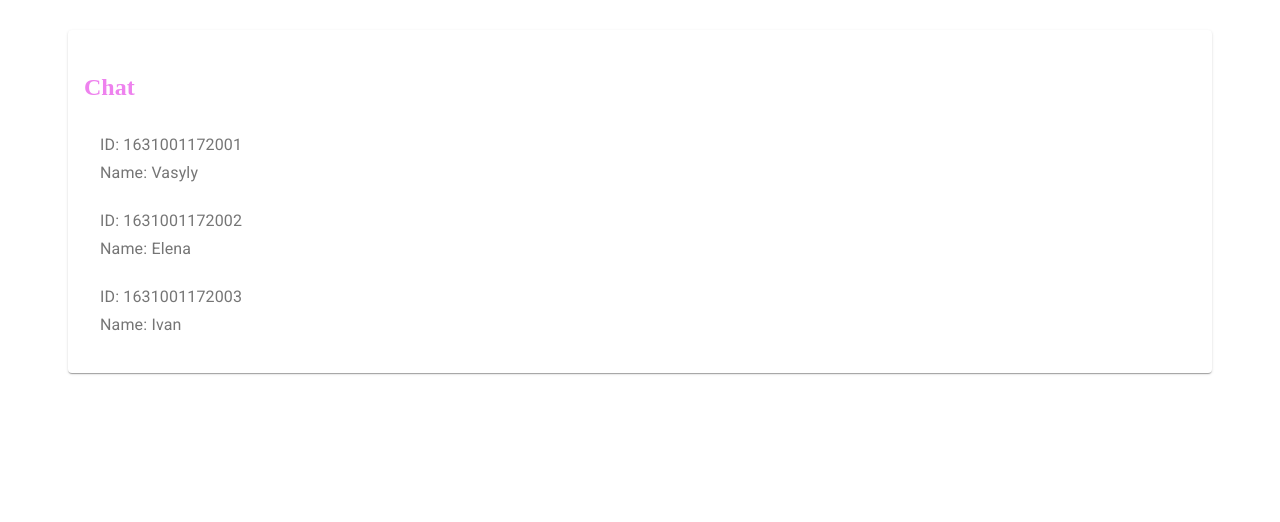
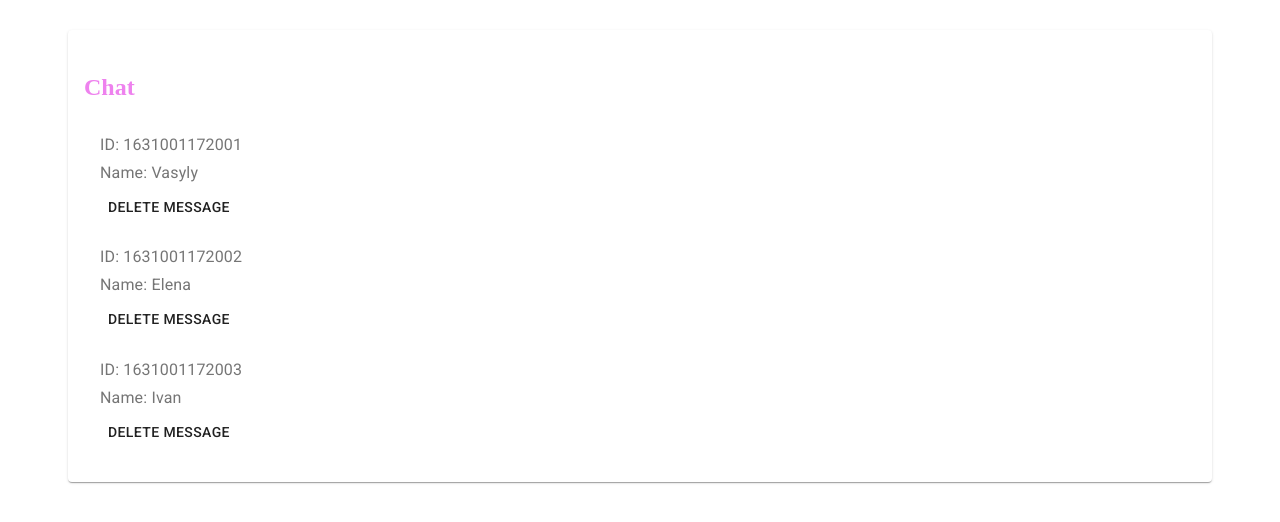
Before and after one commit to 123vika/HomeWorksReact, a React (Create React App) app: page /chatPage in a window 1280 px wide. Shown: the top 522 px of the page. Built offline with nearby package versions, Linux system fonts and the light colour scheme.

Commit message:
finished homework 6

```diff
--- a/src/Pages/ChatPage/ChatPage.jsx
+++ b/src/Pages/ChatPage/ChatPage.jsx
@@ -1,28 +1,45 @@
 import { Button, List, ListItem, ListItemText } from "@material-ui/core";
-import { useHistory } from "react-router-dom";
+// import { useHistory } from "react-router-dom";
 import useStyles from "./chatPageStyle.jsx";
-// import { useDispatch } from "react-redux";
+import { useDispatch, useSelector } from "react-redux";
+import { addChatList, deleteChat } from "../../actions/chatPageAction.jsx";
+import { useEffect } from "react";
 
 const ChatPage = () => {
   const classes = useStyles();
-  const history = useHistory();
-
+  // const history = useHistory();
+  const dispatch = useDispatch();
+  const storeChatList = useSelector((state) => state.chatPageReducer);
+  console.log(storeChatList, "storeChatList");
   const chatList = [
     { id: Date.now() + 1, name: "Vasyly" },
     { id: Date.now() + 2, name: "Elena" },
     { id: Date.now() + 3, name: "Ivan" },
   ];
-  // const dispatch = useDispatch();
+
+  useEffect(() => {
+    dispatch(addChatList(chatList));
+  }, []);
+
+  const deleteChatHandler = (chatId) => {
+    dispatch(deleteChat(chatId));
+  };
 
   return (
     <List className={classes.root}>
       <h2 className={classes.h2}>Chat</h2>
-      {chatList.map((list) => (
+      {storeChatList.map((list) => (
         <ListItem key={list.id} userId={list.id} alignItems="flex-start">
-          <div onClick={() => history.push(`/UsersProfile/${list.id}`)}>
+          {/* onClick={() => history.push(`/UsersProfile/${list.id}`)} */}
+          <div>
             <ListItemText> ID: {list.id}</ListItemText>
             <ListItemText> Name: {list.name}</ListItemText>
-            {/* <Button className={classes.rootButton}>Delete message</Button> */}
+            <Button
+              className={classes.rootButton}
+              onClick={() => deleteChatHandler(list.id)}
+            >
+              Delete message
+            </Button>
           </div>
         </ListItem>
       ))}
--- a/src/Pages/UsersProfilePage/UsersProfilePage.jsx
+++ b/src/Pages/UsersProfilePage/UsersProfilePage.jsx
@@ -1,6 +1,6 @@
-import { useDispatch, useSelector } from 'react-redux';
-import { useParams } from 'react-router-dom';
-import { userProfileLogin } from '../../actions/usersProfileActions';
+import { useDispatch, useSelector } from "react-redux";
+import { useParams } from "react-router-dom";
+import { userProfileLogin } from "../../actions/usersProfileActions";
 
 const UsersProfilePage = () => {
   const { userId } = useParams();
@@ -8,15 +8,15 @@ const UsersProfilePage = () => {
   const dispatch = useDispatch();
 
   const usersdata = useSelector((state) => state.users);
-  console.log(usersdata, 'userLogin11');
+  console.log(usersdata, "userLogin11");
 
-  const user = usersdata.find((user) => user.id === userId);
-  console.log(user?.checked, 'userLogin12');
+  // const user = usersdata.find((user) => user.id === userId);
+  // console.log(user?.checked, 'userLogin12');
 
   const changeLoginHandler = (event) => {
     event.target.checked ? (checkedLogin = true) : (checkedLogin = false);
     dispatch(userProfileLogin(userId, checkedLogin));
-    console.log(event.target.checked, 'changed');
+    console.log(event.target.checked, "changed");
   };
   return (
     <>
@@ -24,8 +24,8 @@ const UsersProfilePage = () => {
       <div>
         <label>
           User's profile login
-          <input type='checkbox' onChange={changeLoginHandler} />
-          {user?.checked && <p>User login: true </p>}
+          <input type="checkbox" onChange={changeLoginHandler} />
+          {/* {user?.checked && <p>User login: true </p>} */}
         </label>
       </div>
     </>
--- /dev/null
+++ b/src/actions/chatPageAction.jsx
@@ -0,0 +1,10 @@
+import { ADD_CHAT_LIST, DELETE_CHAT_LIST } from "../store/types/chatPageTypes";
+
+export const addChatList = (userChatList) => ({
+  type: ADD_CHAT_LIST,
+  payload: userChatList,
+});
+export const deleteChat = (chatId) => ({
+  type: DELETE_CHAT_LIST,
+  payload: chatId,
+});
--- /dev/null
+++ b/src/store/chatPageReducer.jsx
@@ -0,0 +1,16 @@
+import { ADD_CHAT_LIST, DELETE_CHAT_LIST } from "./types/chatPageTypes";
+
+const initialState = [];
+const chatPageReducer = (state = initialState, { type, payload }) => {
+  switch (type) {
+    case ADD_CHAT_LIST:
+      return payload;
+    case DELETE_CHAT_LIST:
+      const newstate = state.filter((chat) => chat.id !== payload);
+      console.log(state);
+      return newstate;
+    default:
+      return state;
+  }
+};
+export default chatPageReducer;
--- a/src/store/store.jsx
+++ b/src/store/store.jsx
@@ -1,11 +1,13 @@
-import { createStore, combineReducers } from 'redux';
-import { composeWithDevTools } from 'redux-devtools-extension';
-import usersReducer from './usersReducer.jsx';
-import messageListReducer from './messageListReducer.jsx';
+import { createStore, combineReducers } from "redux";
+import { composeWithDevTools } from "redux-devtools-extension";
+import usersReducer from "./usersReducer.jsx";
+import messageListReducer from "./messageListReducer.jsx";
+import chatPageReducer from "./chatPageReducer.jsx";
 
-const reducers = combineReducers({
+const rootReducers = combineReducers({
+  messageListReducer,
   usersReducer,
-  messageListReducer,
+  chatPageReducer,
 });
 
-export const store = createStore(reducers, composeWithDevTools());
+export const store = createStore(rootReducers, composeWithDevTools());
--- /dev/null
+++ b/src/store/types/chatPageTypes.jsx
@@ -0,0 +1,2 @@
+export const ADD_CHAT_LIST = "ADD_CHAT_LIST";
+export const DELETE_CHAT_LIST = "DELETE_CHAT_LIST";
```
